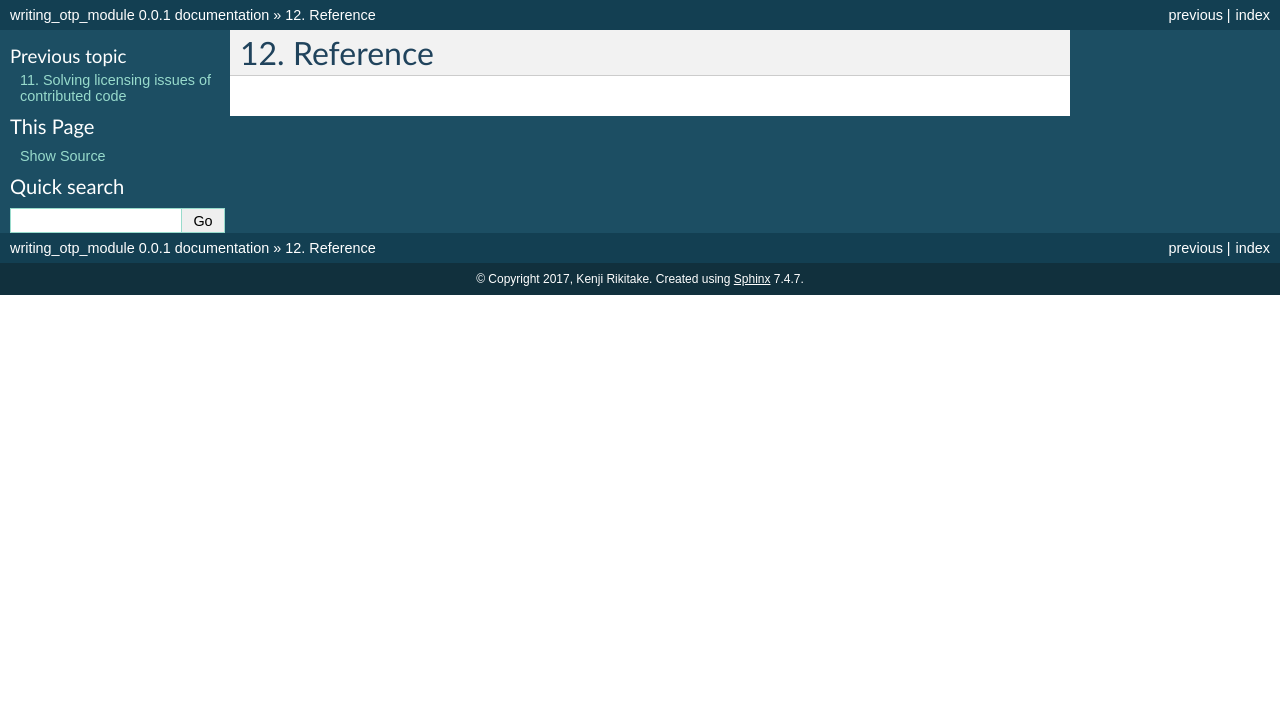
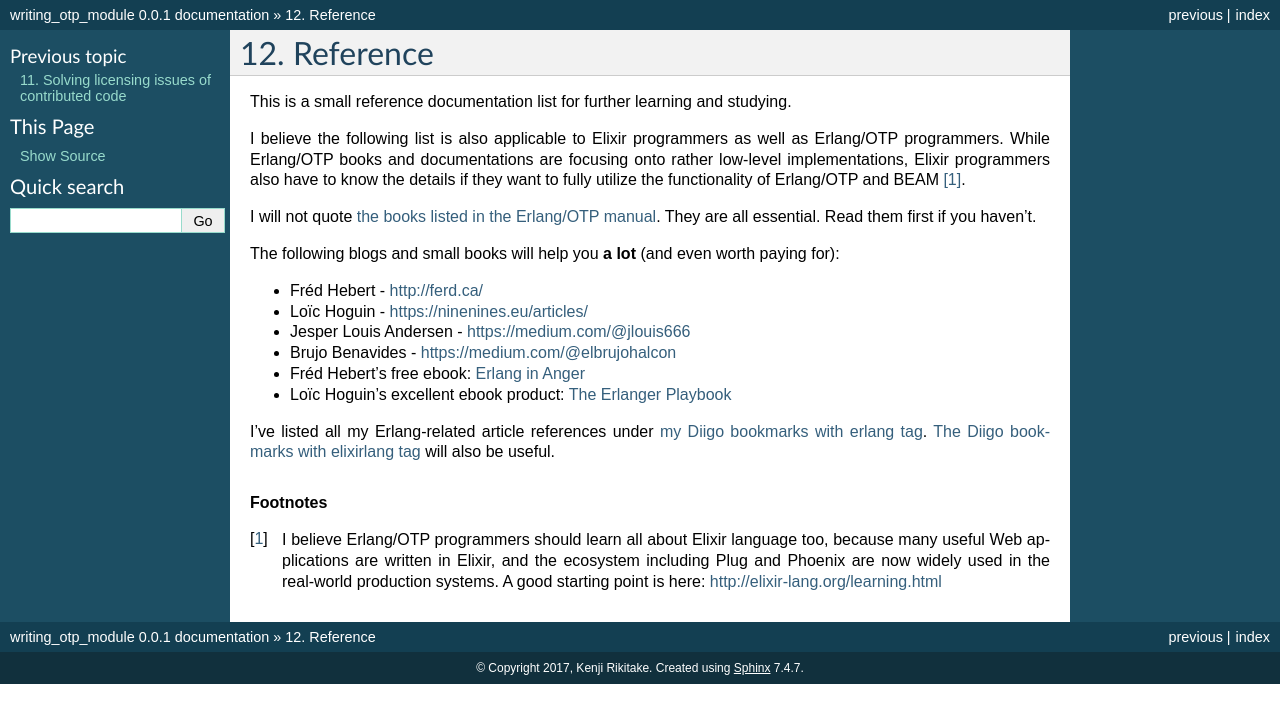
Before and after one commit to jj1bdx/writing-otp-modules, a Sphinx documentation site: the page built from draft/source/reference.rst, in a window 1280 px wide. Shown: the top 723 px of the page. Built offline with Sphinx 7.4.7, drawn with Linux system fonts in a browser that asks for light colours.

Commit message:
source/reference.rst: Alpha version

```diff
--- a/draft/source/reference.rst
+++ b/draft/source/reference.rst
@@ -1,2 +1,42 @@
 Reference
 =========
+
+This is a small reference documentation list for further learning and
+studying.
+
+I believe the following list is also applicable to Elixir programmers as
+well as Erlang/OTP programmers. While Erlang/OTP books and
+documentations are focusing onto rather low-level implementations,
+Elixir programmers also have to know the details if they want to fully
+utilize the functionality of Erlang/OTP and BEAM [#ref1]_.
+
+I will not quote `the books listed in the Erlang/OTP manual
+<http://erlang.org/doc/index.html>`_. They are all essential. Read them
+first if you haven't.
+
+The following blogs and small books will help you **a lot** (and even
+worth paying for):
+
+* Fréd Hebert - http://ferd.ca/
+* Loïc Hoguin - https://ninenines.eu/articles/
+* Jesper Louis Andersen - https://medium.com/@jlouis666
+* Brujo Benavides - https://medium.com/@elbrujohalcon
+* Fréd Hebert's free ebook: `Erlang in Anger <https://www.erlang-in-anger.com/>`_
+* Loïc Hoguin's excellent ebook product: `The Erlanger Playbook
+  <https://ninenines.eu/articles/erlanger-playbook/>`_
+
+I've listed all my Erlang-related article references under `my Diigo
+bookmarks with erlang tag
+<https://www.diigo.com/profile/jj1bdx?query=%23erlang>`_. `The Diigo
+bookmarks with elixirlang tag
+<https://www.diigo.com/profile/jj1bdx?query=%23elixirlang>`_ will also
+be useful.
+
+.. Rubric:: Footnotes
+
+.. [#ref1] I believe Erlang/OTP programmers should learn all about
+           Elixir language too, because many useful Web applications are
+           written in Elixir, and the ecosystem including Plug and
+           Phoenix are now widely used in the real-world production
+           systems. A good starting point is here:
+           http://elixir-lang.org/learning.html
```
